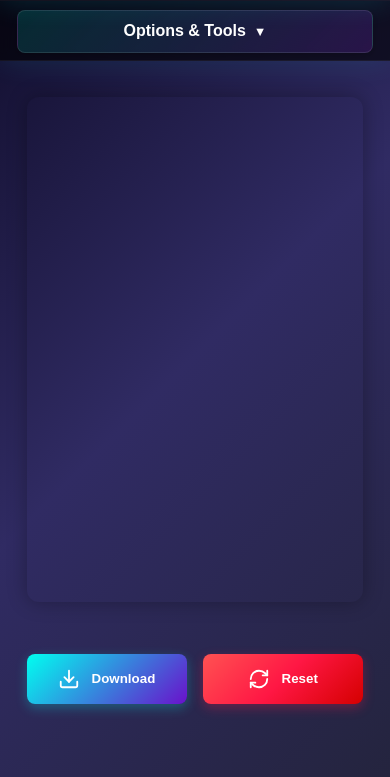
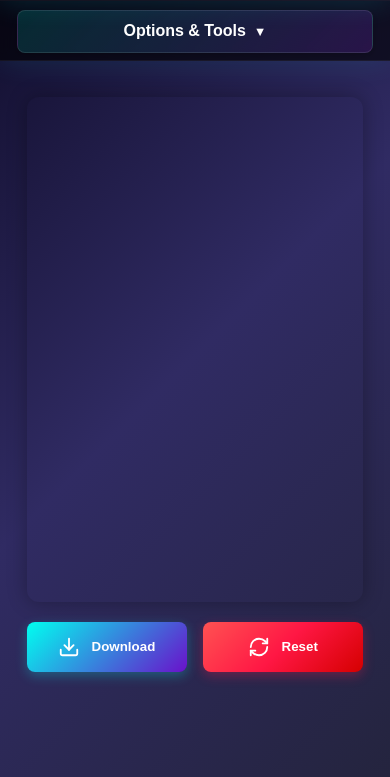
Before and after one commit to pejamas/poster-tools, a plain HTML site: page poster-overlay/index.html in a window 390 px wide. Shown: the part 67-844 px from the top of the page. Drawn offline with nearby package versions, Linux system fonts and the light colour scheme; a script that the page names is missing; a web font is replaced by a local one.

Commit message:
Update styles.css

```diff
--- a/poster-overlay/styles.css
+++ b/poster-overlay/styles.css
@@ -1534,7 +1534,7 @@ input:checked + .toggle-slider:before {
         gap: 1rem;
         width: 90%;
         max-width: 550px;
-        margin: 0.5rem auto 0.5rem auto;
+        margin: -1.5rem auto 0.5rem auto;
         padding: 0;
     }
 
```
